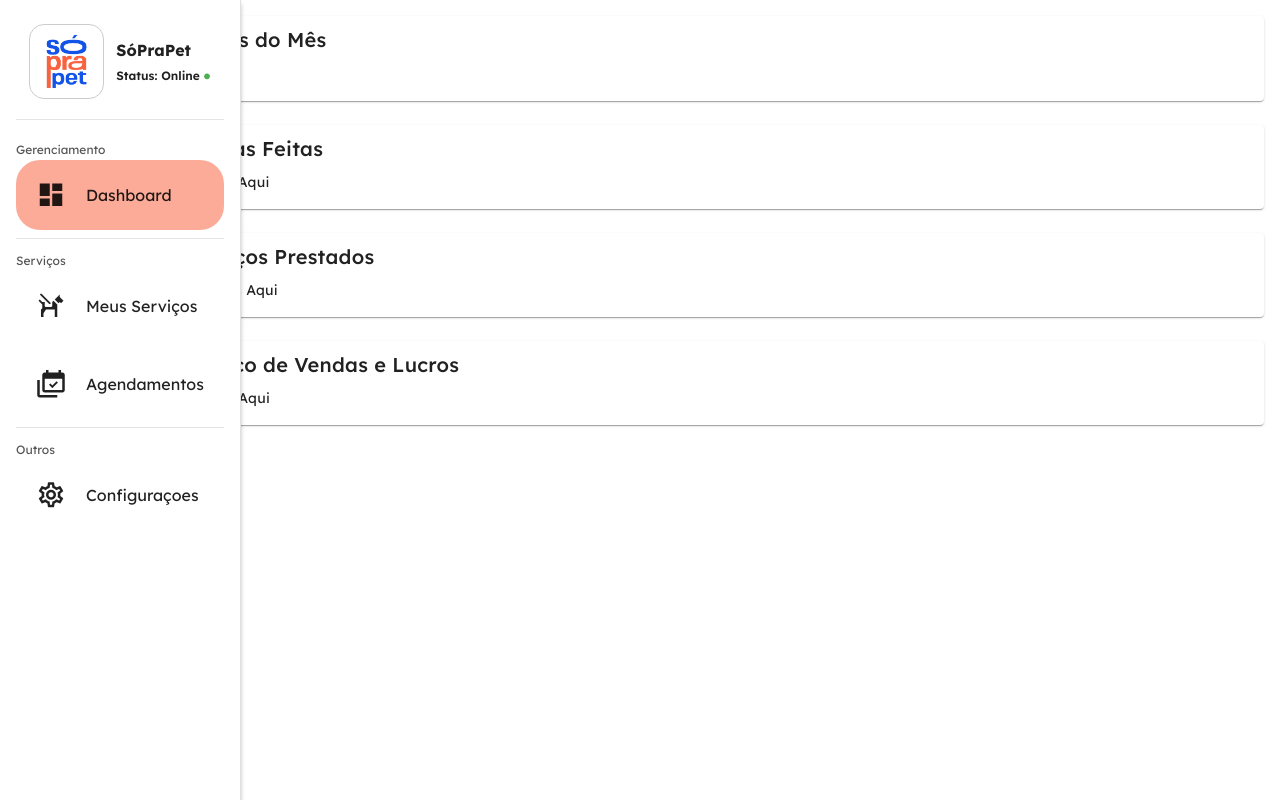
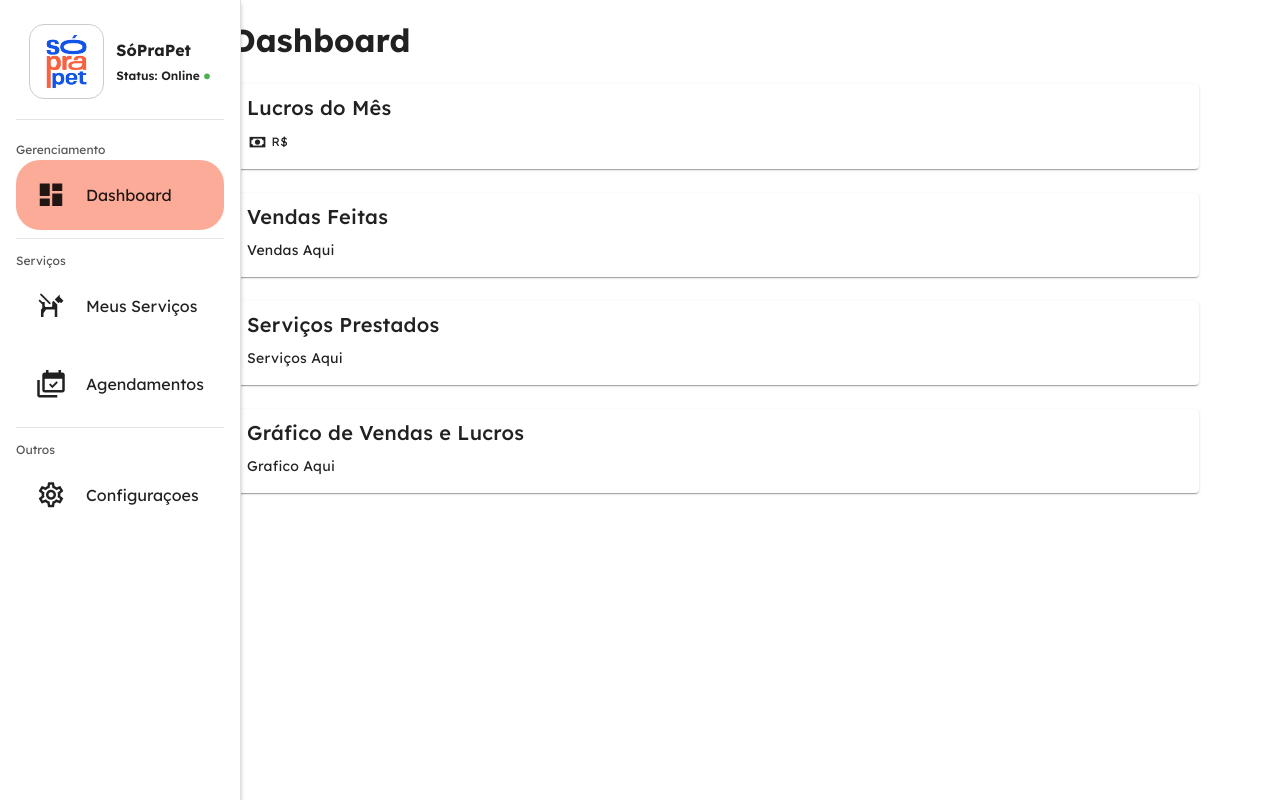
Before and after one commit to Kishi011/Abex-SoPraPet-desktop, a Vue app: page / in a window 1280 px wide. Built offline with nearby package versions, Linux system fonts and the light colour scheme.

Commit message:
dashboard e tela de serviços juntadas

```diff
--- a/src/layouts/Default.vue
+++ b/src/layouts/Default.vue
@@ -59,23 +59,25 @@
       </v-container>
     </v-navigation-drawer>
     <v-main>
-      <component is="Dashboard"/>
+      <component :is="page"/>
     </v-main>
   </v-app>
 </template>
 
 <script>
 import Dashboard from '../pages/Dashboard.vue';
+import Servicos from '../pages/Servicos.vue';
 
 export default {
   name: 'DefaultLayout',
-  components: { Dashboard },
+  components: { Dashboard, Servicos },
 
   data() {
     return {
       currentActive: 'dashboard',
       drawer: true,
       rail: true,
+      page: 'Dashboard',
     }
   },
 
@@ -84,7 +86,28 @@ export default {
       document.getElementById('item-' + this.currentActive).classList.remove('active');
       document.getElementById('item-' + newActive).classList.add('active');
 
-      this.currentActive = newActive
+      this.currentActive = newActive;
+
+      switch (newActive) {
+        case 'dashboard':
+          this.page = 'Dashboard';
+          break;
+
+        case 'meus-servicos':
+          this.page = 'Servicos';
+          break;
+
+        case 'agendamentos':
+          this.page = 'Agendamentos';
+          break;
+
+        case 'configuracoes':
+          this.page = 'Configuracoes';
+          break;
+
+        default:
+          break;
+      }
     },
   },
 }
--- a/src/pages/Dashboard.vue
+++ b/src/pages/Dashboard.vue
@@ -1,6 +1,7 @@
 <template>
   <v-app>
-    <v-container>
+    <v-container max-width="1000">
+      <h1 class="mb-5">Dashboard</h1>
       <!-- Informações de Lucros do Mês -->
       <v-row>
         <v-col cols="12">
```
